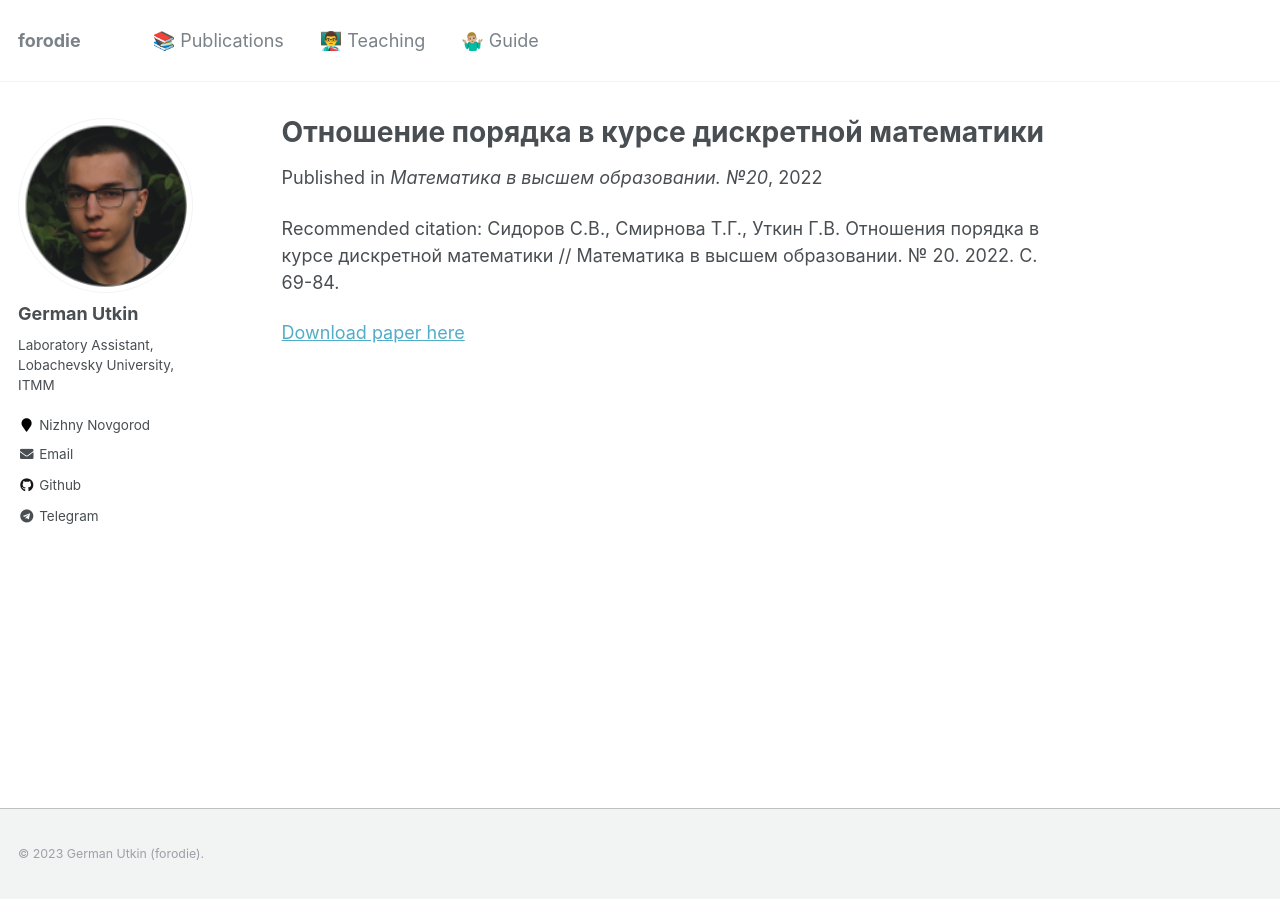
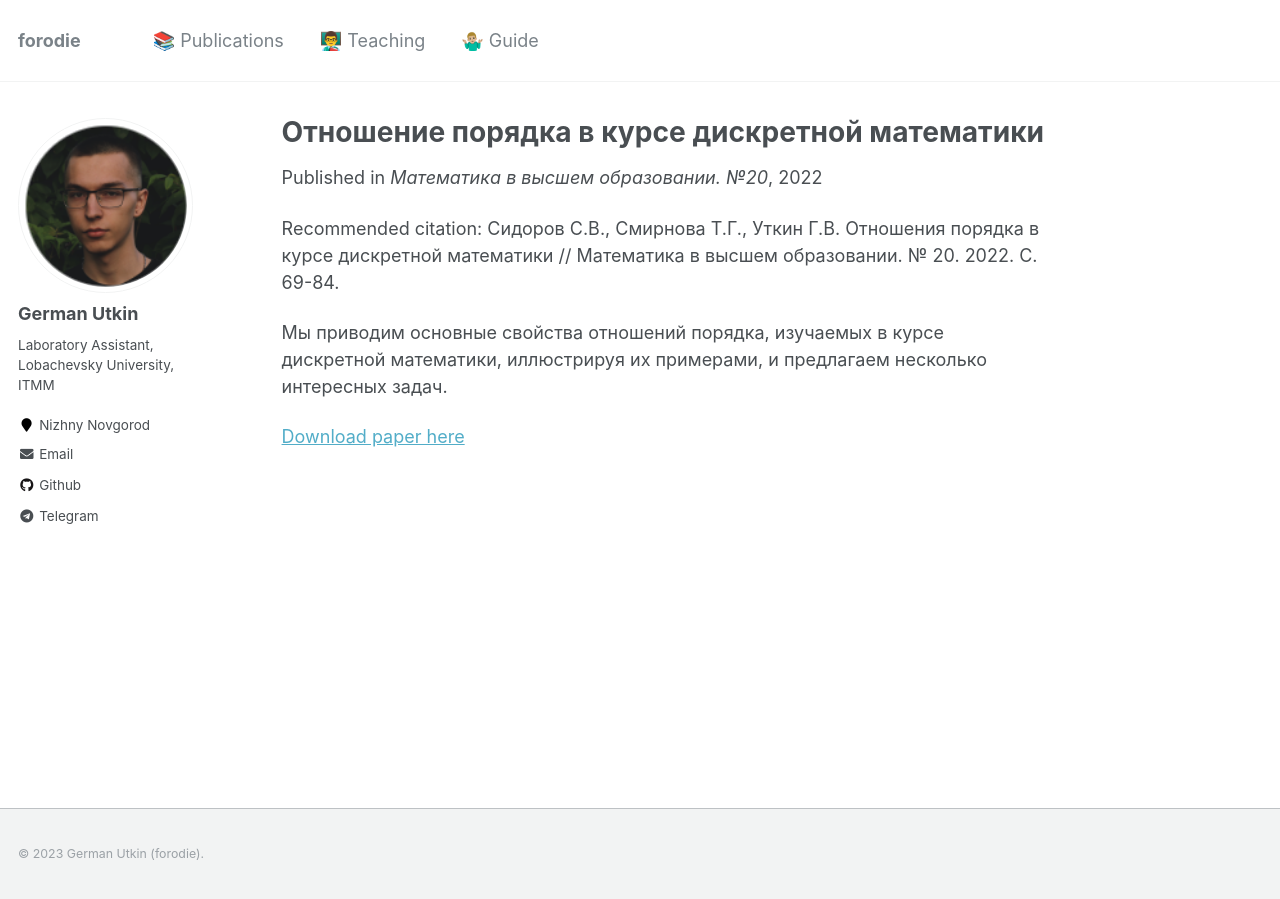
Before and after one commit to forodie/forodie.github.io, a Jekyll site: the page built from _publications/publicationsMVO2022.md, in a window 1280 px wide. Built offline with Jekyll 4.4.1, drawn with Linux system fonts in a browser that asks for light colours.

Commit message:
Update publicationsMVO2022.md

```diff
--- a/_publications/publicationsMVO2022.md
+++ b/_publications/publicationsMVO2022.md
@@ -8,5 +8,6 @@ venue: 'Математика в высшем образовании. №20'
 #paperurl: 'http://forodie.github.io/files/MVO2022.pdf'
 citation: 'Сидоров С.В., Смирнова Т.Г., Уткин Г.В. Отношения порядка в курсе дискретной математики // Математика в высшем образовании. № 20. 2022. С. 69-84.'
 ---
+Мы приводим основные свойства отношений порядка, изучаемых в курсе дискретной математики, иллюстрируя их примерами, и предлагаем несколько интересных задач.
 
 [Download paper here](http://forodie.github.io/files/MVO2022.pdf)
```
